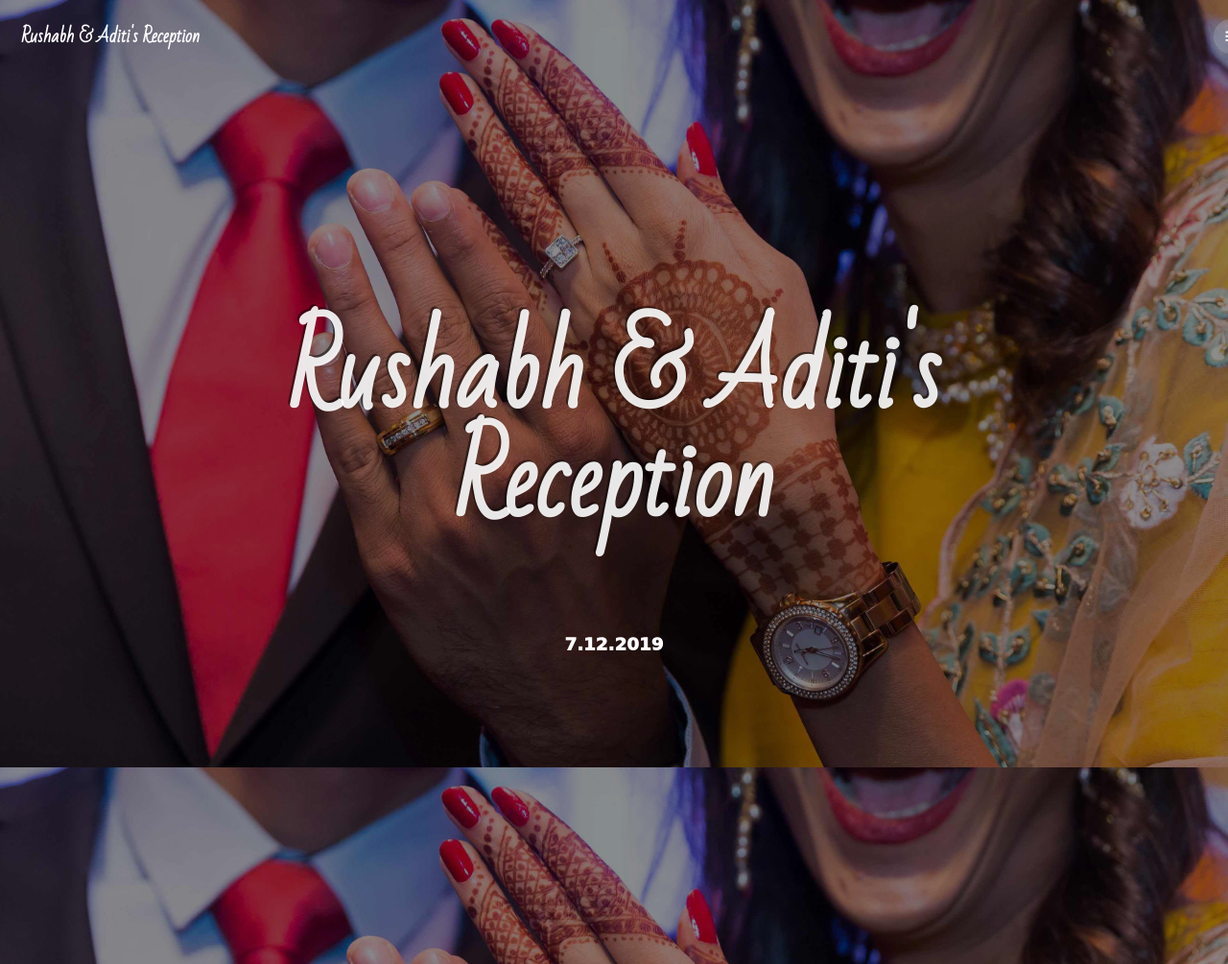
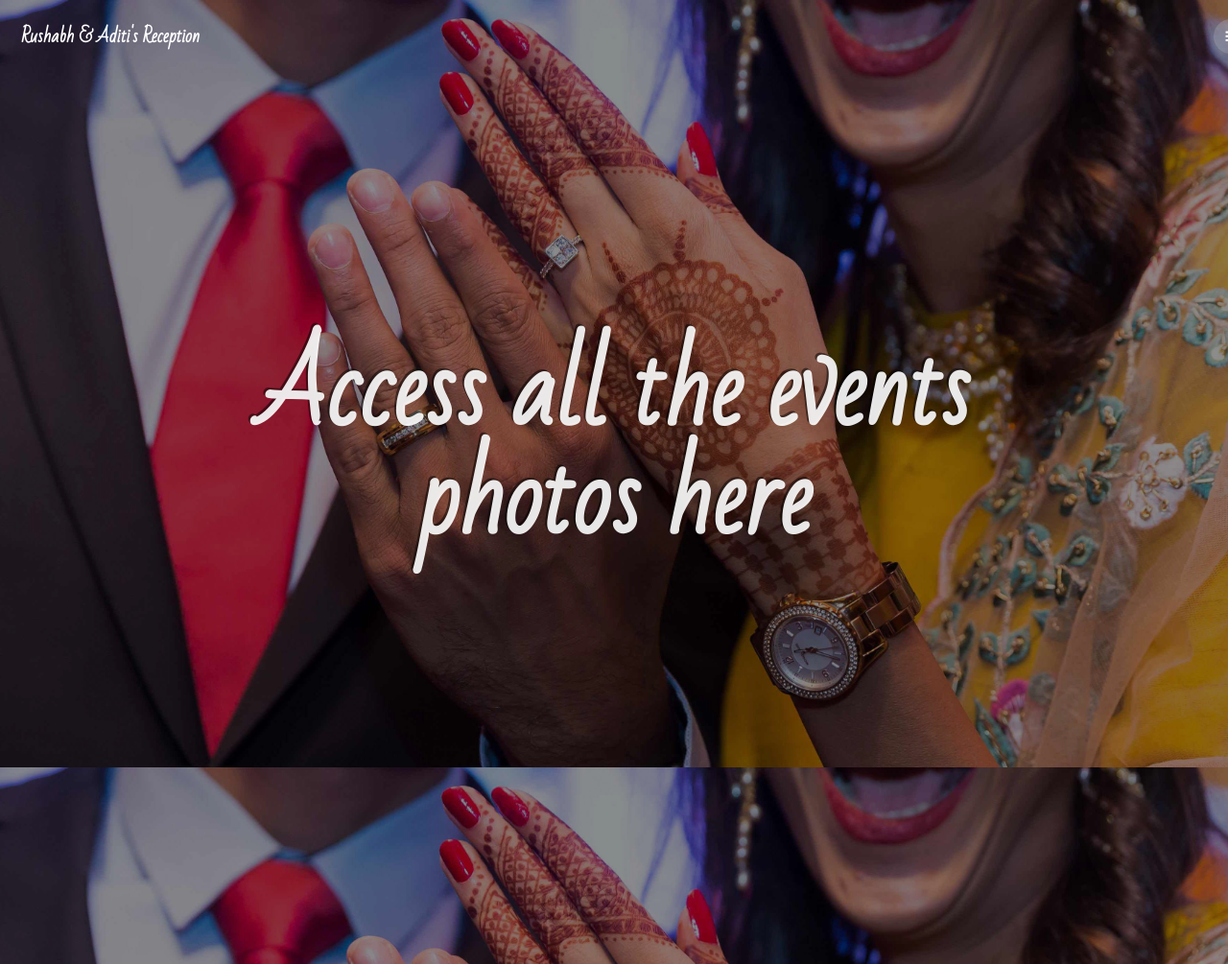
Before and after one commit to rushabh55/Wedding-website, a plain HTML site: page index.html in a window 1280 px wide. Shown: the top 1005 px of the page at 96% size. Drawn offline with Linux system fonts and the light colour scheme; a web font is replaced by a local one.

Commit message:
Adding link to photos

```diff
--- a/index.html
+++ b/index.html
@@ -30,8 +30,7 @@
     <section id="banner" class="bg-img" data-bg="banner-s.jpg">
         <div class="inner">
             <header>
-                <h1>Rushabh & Aditi's Reception</h1>
-                <h2 class="date" name="maindate">7.12.2019</h2>
+                <h1> <a href="http://rushwedsadi.com/photos">Access all the events photos here</a> </h1>
             </header>
         </div>
     </section>
```
